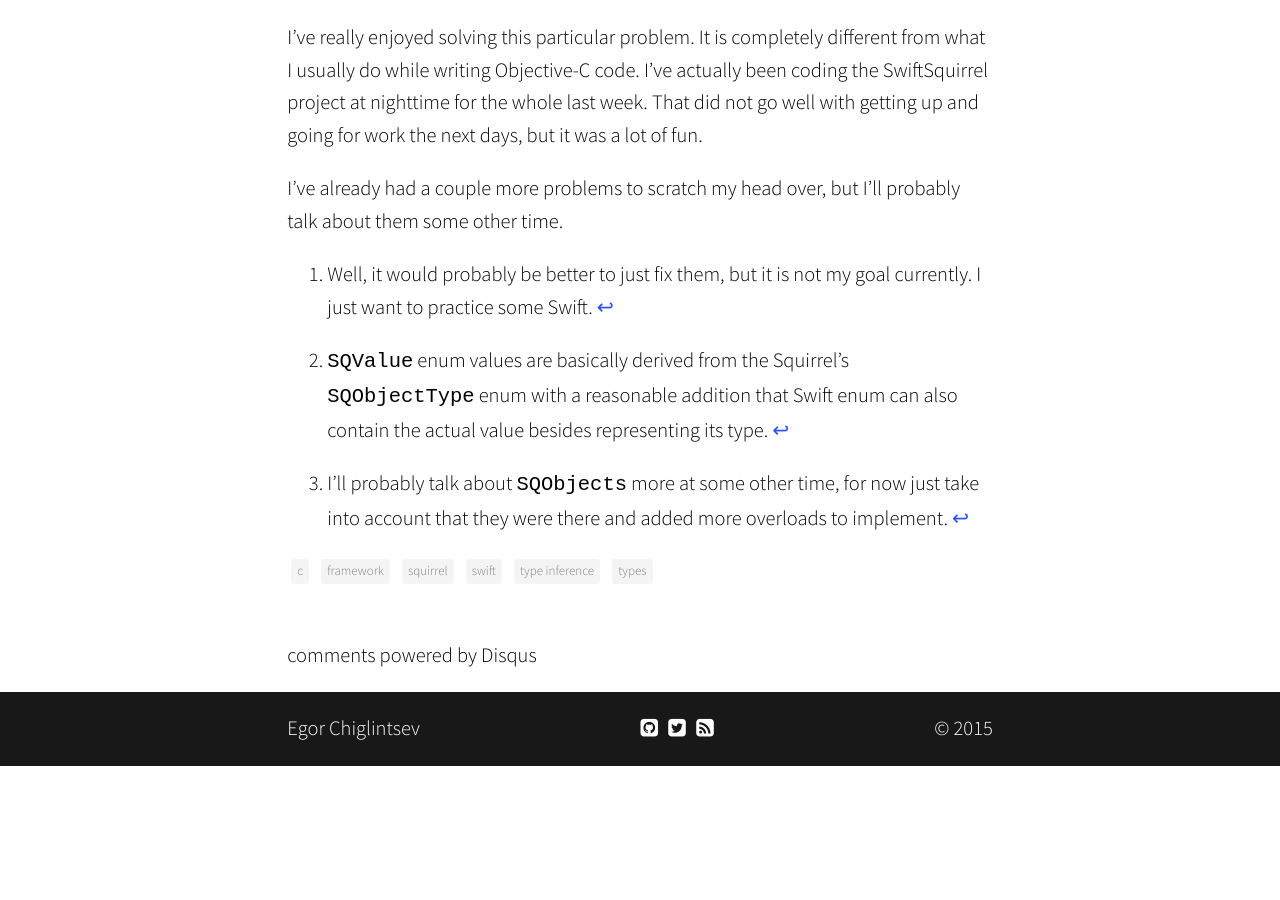
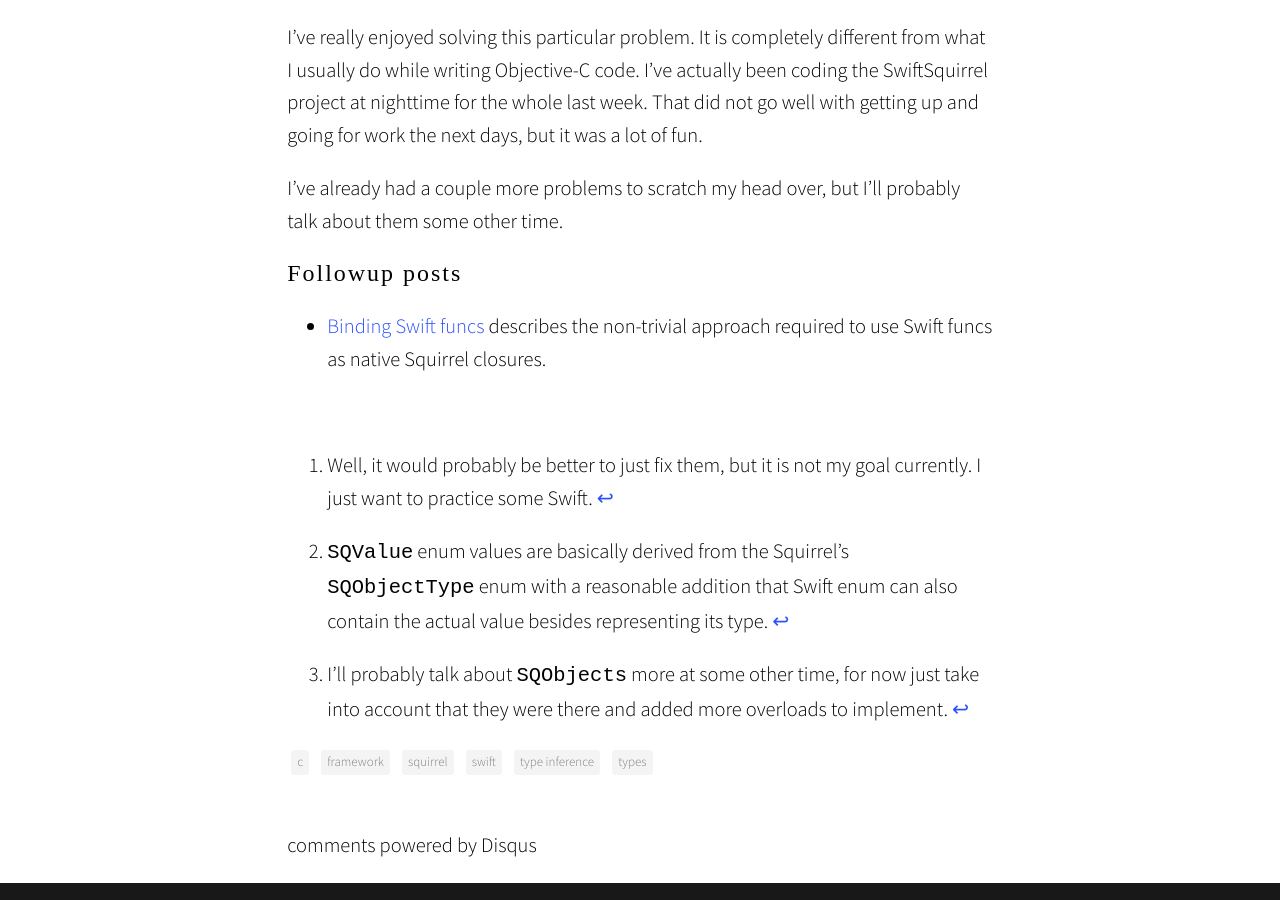
Before and after one commit to wanderwaltz/wanderwaltz.github.io, a Jekyll site: the page built from _posts/2015-04-11-swift-wrappers-for-c-libraries.md, in a window 1280 px wide and 900 px high, scrolled down 7156 px. Built offline with Jekyll 4.4.1, drawn with Linux system fonts in a browser that asks for light colours; nearby versions of some CDN libraries; some web fonts are replaced; comment, search, counter and statistics services are not loaded; before the commit the page ends 7922 px from its top, so only the background shows below that.

Commit message:
Added followup link.

```diff
--- a/_posts/2015-04-11-swift-wrappers-for-c-libraries.md
+++ b/_posts/2015-04-11-swift-wrappers-for-c-libraries.md
@@ -195,3 +195,9 @@ Swift baby steps. I'm so proud of myself.
 I've really enjoyed solving this particular problem. It is completely different from what I usually do while writing Objective-C code. I've actually been coding the SwiftSquirrel project at nighttime for the whole last week. That did not go well with getting up and going for work the next days, but it was a lot of fun.
 
 I've already had a couple more problems to scratch my head over, but I'll probably talk about them some other time.
+
+### Followup posts
+
+- [Binding Swift funcs]({% post_url 2015-04-22-binding-swift-funcs %}) describes the non-trivial approach required to use Swift funcs as native Squirrel closures.
+
+<br/>
```
Also changed, not shown: _posts/2015-04-22-binding-swift-funcs.md (+1 -1 lines).
